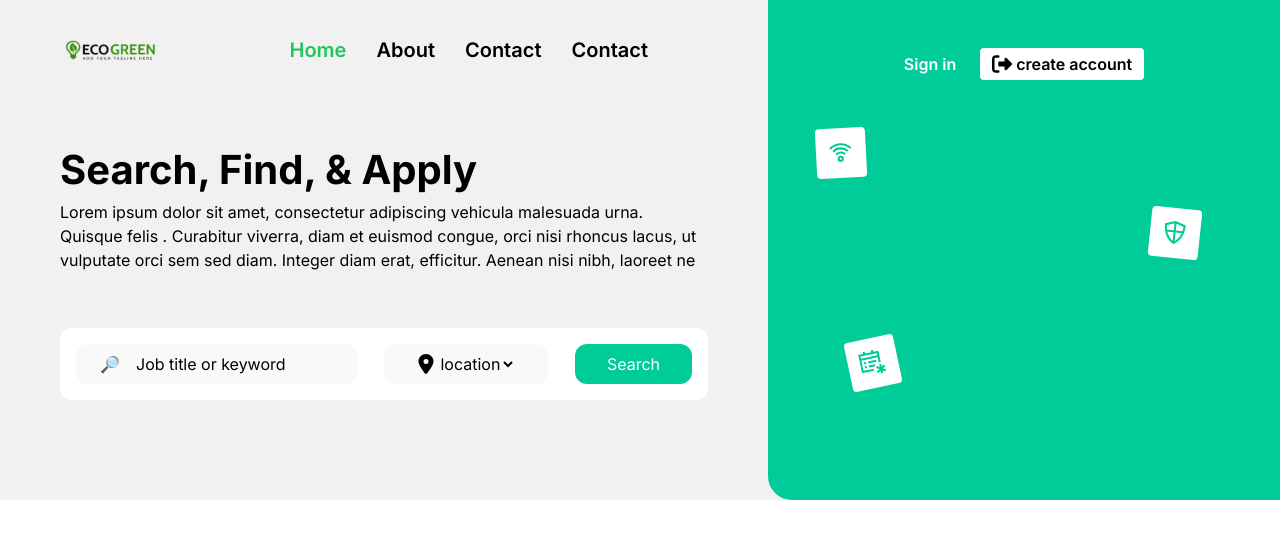
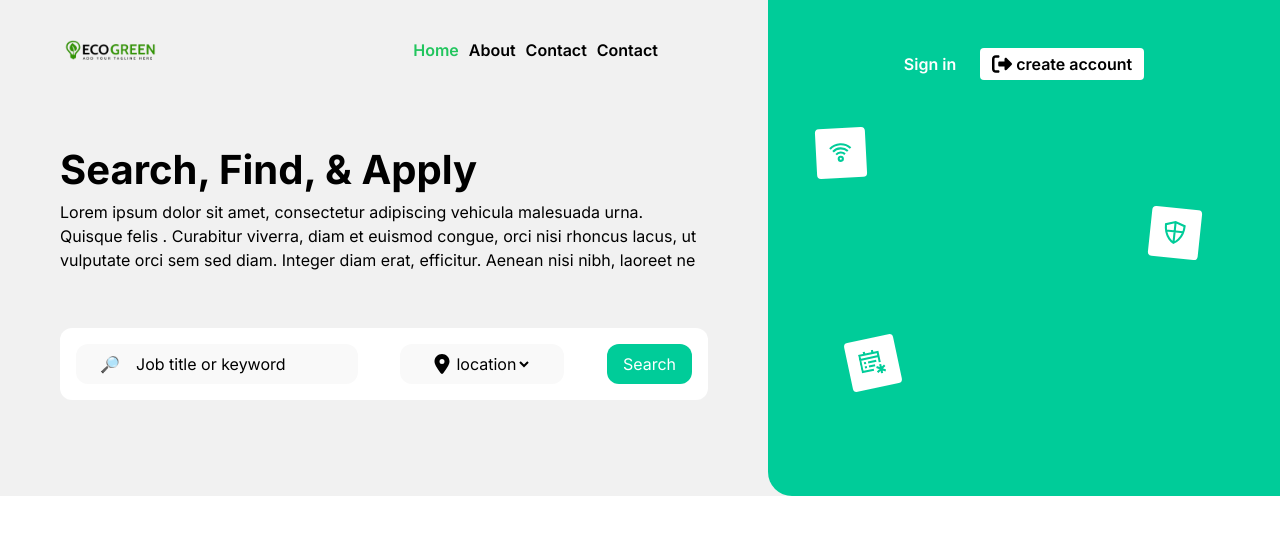
Before and after one commit to Georgeshayek/designpage, a Next.js app: page / in a window 1280 px wide. Shown: the top 538 px of the page. Built offline with nearby package versions, Linux system fonts and the light colour scheme.

Commit message:
tailwindcss 2 fixes

```diff
--- a/src/components/Hero/HeroNav/components/navbar.js
+++ b/src/components/Hero/HeroNav/components/navbar.js
@@ -19,10 +19,10 @@ const Navbar=()=>{
             </div>
             <button id="burger-btn" className="  block text-white p-1 bg-[#00cc99] lg:hidden ml-[120px]" onClick={toggleShow}>&#9776;</button>
             <ul className={`flex justify-center  max-lg:flex-col ${!show ? 'max-lg:hidden' : 'max-lg:block'} max-lg:absolute max-lg:top-[60px] max-lg:left-0 max-lg:bg-[#f1f1f1] max-lg:p-1 max-lg:w-[100%] px-[40px] max-lg:z-50`}>
-            <li className="max-lg:text-center  lg:inline-block lg:mr-[10px]"><Link className={`py-10 px-[10px] hover:text-[#555] text-[20px] font-semibold ${path==="/"?"text-green-500 font-semibold":""}`} href="/">Home</Link></li>
-            <li className=" max-lg:text-center lg:inline-block lg:mr-[10px]"><Link className={`py-5 px-[10px] hover:text-[#555] text-[20px] font-semibold  ${path==="/about"?"text-green-500 font-semibold":""}`} href="/about">About</Link></li>
-            <li className="max-lg:text-center lg:inline-block lg:mr-[10px]"><Link className={`py-5 px-[10px] hover:text-[#555] text-[20px] font-semibold ${path==="/contact"?"text-green-500 font-semibold":""}`} href="/contact">Contact</Link></li>
-            <li className="max-lg:text-center lg:inline-block lg:mr-[10px]"><Link className={`py-5 px-[10px] hover:text-[#555] text-[20px] font-semibold ${path==="/contact"?"text-green-500 font-semibold":""}`} href="/contact">Contact</Link></li>
+            <li className="max-lg:text-center  lg:inline-block lg:mr-[10px]"><Link className={`py-10  hover:text-[#555] text-[16px] font-semibold ${path==="/"?"text-green-500 font-semibold":""}`} href="/">Home</Link></li>
+            <li className=" max-lg:text-center lg:inline-block lg:mr-[10px]"><Link className={`py-5  hover:text-[#555] text-[16px] font-semibold  ${path==="/about"?"text-green-500 font-semibold":""}`} href="/about">About</Link></li>
+            <li className="max-lg:text-center lg:inline-block lg:mr-[10px]"><Link className={`py-5  hover:text-[#555] text-[16px] font-semibold ${path==="/contact"?"text-green-500 font-semibold":""}`} href="/contact">Contact</Link></li>
+            <li className="max-lg:text-center lg:inline-block lg:mr-[10px]"><Link className={`py-5  hover:text-[#555] text-[16px] font-semibold ${path==="/contact"?"text-green-500 font-semibold":""}`} href="/contact">Contact</Link></li>
 
         </ul>
 
--- a/src/components/Hero/HeroNav/components/searchbar.js
+++ b/src/components/Hero/HeroNav/components/searchbar.js
@@ -9,14 +9,13 @@ const SearchBar = () => {
 		setValue(e.target.value);
 	};
 	return (
-		<div className="container mx-auto">
-		<div className="flex bg-white rounded-xl my-4 justify-between p-4  max-lg:space-x-2">
+		<div className="flex bg-white rounded-xl my-4 max-lg:mt-0  max-lg:pt-0  justify-between p-4  max-lg:space-x-1">
 			<input
-				className="bg-[#f9f9f9] rounded-xl px-6 max-lg:w-[180px] py-2 placeholder-black"
+				className="bg-[#f9f9f9] rounded-xl px-6 max-lg:w-[160px] py-2 placeholder-black"
 				placeholder="&#x1F50E;&#xFE0E;	Job title or keyword"
 			/>
 
-				<div className="bg-[#f9f9f9] rounded-xl px-8 max-lg:px-6  py-2 flex items-center ">
+				<div className="bg-[#f9f9f9] rounded-xl px-8 max-lg:px-2 py-2 flex items-center ">
 						<FontAwesomeIcon
 						icon={faMapMarkerAlt}
 						className={`w-[20px] h-[20px] ${!value?"":"invisible"}`}
@@ -34,10 +33,9 @@ const SearchBar = () => {
 				</div>
 
 
-			<button className="rounded-xl  bg-[#00cc99] px-8 max-lg:px-4  text-white">
+			<button className="rounded-xl  bg-[#00cc99] px-4 max-lg:px-4  text-white">
 				Search
 			</button>
-		</div>
 		</div>
 	);
 };
--- a/src/components/Hero/HeroNav/components/texts.js
+++ b/src/components/Hero/HeroNav/components/texts.js
@@ -1,13 +1,11 @@
 const Texts=()=>{
     return(
         <>
-                <div className="container mx-auto">
 
         <div className="  py-10  ">
          <h1 className="  text-[40px] max-lg:text-[30px] max-lg:text-center font-bold">Search, Find, & Apply</h1>
          <p className="max-lg:text-center max-lg:m-4">Lorem ipsum dolor sit amet, consectetur adipiscing vehicula malesuada urna. Quisque felis . Curabitur viverra, diam et euismod congue, orci nisi rhoncus lacus, ut vulputate orci sem sed diam. Integer diam erat, efficitur. Aenean nisi nibh, laoreet ne</p>
          </div>
-</div>
         </>
     )
 }
--- a/src/components/Hero/HeroNav/heronav.js
+++ b/src/components/Hero/HeroNav/heronav.js
@@ -6,11 +6,15 @@ const { default: Navbar } = require("./components/navbar")
 const HeroNav=()=>{
     return(
         <div className="  basis-[60%] px-[60px]  max-lg:px-0">
+                         <div className="container mx-auto">
             <Navbar/>
+
+            <div className="pb-[80px]">
             <Texts/>
             <SearchBar/>
         </div>
-
+        </div>
+        </div>
     )
 }
 export default HeroNav
--- a/src/components/Hero/HeroSign/components/iconscontainer.js
+++ b/src/components/Hero/HeroSign/components/iconscontainer.js
@@ -4,13 +4,11 @@ import { GrShield } from "react-icons/gr";
 import { GrScheduleNew } from "react-icons/gr";
 const IconsContainer=()=>{
     return(
-        <div className="container mx-auto">
         <div className="relative max-lg:mt-6 min-h-[300px] ">
            <IconDiv className="absolute top-0 left-12 -rotate-3"><GrWifi/></IconDiv>
            <IconDiv className="absolute top-20 right-20 rotate-6"><GrShield/></IconDiv>
            <IconDiv className="absolute bottom-10 left-20 -rotate-12"><GrScheduleNew/></IconDiv>
         </div>
-        </div>
     )
 }
 export default IconsContainer
--- a/src/components/Hero/HeroSign/herosign.js
+++ b/src/components/Hero/HeroSign/herosign.js
@@ -5,8 +5,11 @@ const HeroSign=()=>{
     return(
 
         <div className="  bg-[#00cc99] basis-[40%] rounded-bl-3xl">
+                        <div className="container mx-auto">
+
             <SignNav/>
             <IconsContainer/>
+</div>
         </div>
     )
 }
--- a/src/components/Hero/hero.js
+++ b/src/components/Hero/hero.js
@@ -4,12 +4,16 @@ import HeroSign from "./HeroSign/herosign"
 const Hero=()=>{
    return(
 
-   <div className="flex max-lg:flex-col bg-[#f1f1f1] max-lg:bg-white min-h-[500px]">
+    <div className="bg-[#f1f1f1]">
+
+    <div className="flex max-lg:flex-col  max-lg:bg-white">
+
 
         <HeroNav/>
         <HeroSign/>
 
     </div>
+</div>
     )
 }
 
```
